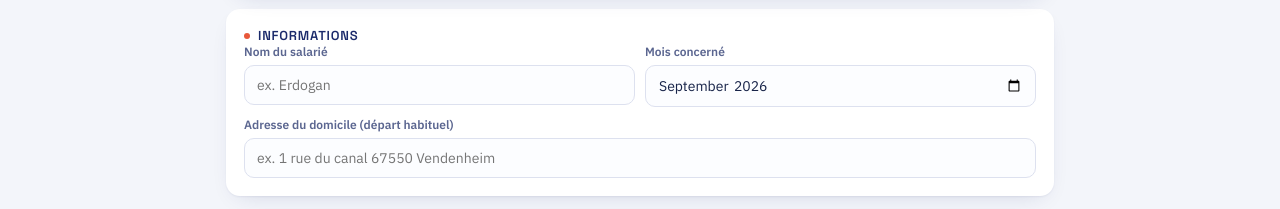
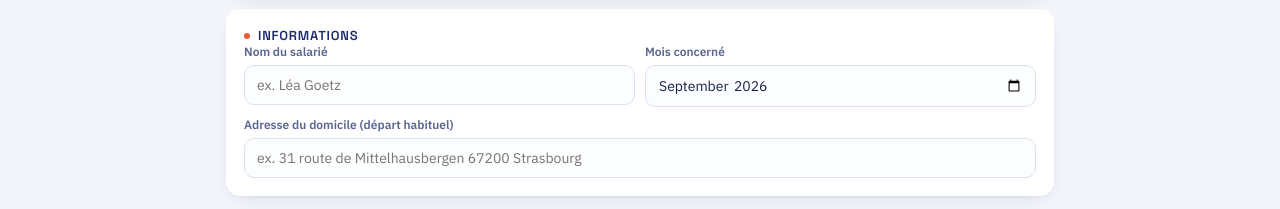
Before and after one commit to leagoetz68-rgb/aidaux_km, a website: page index.html in a window 1280 px wide. Shown: the part 210-419 px from the top of the page. Drawn offline with Linux system fonts and the light colour scheme.

Commit message:
Update index.html

```diff
--- a/index.html
+++ b/index.html
@@ -408,7 +408,7 @@
       <div class="field-row">
         <div class="field">
           <label for="salarie">Nom du salarié</label>
-          <input type="text" id="salarie" placeholder="ex. Erdogan">
+          <input type="text" id="salarie" placeholder="ex. Léa Goetz">
         </div>
         <div class="field">
           <label for="mois">Mois concerné</label>
@@ -418,7 +418,7 @@
       <div class="field-row" style="margin-top:10px;">
         <div class="field">
           <label for="domicile">Adresse du domicile (départ habituel)</label>
-          <input type="text" id="domicile" placeholder="ex. 1 rue du canal 67550 Vendenheim">
+          <input type="text" id="domicile" placeholder="ex. 31 route de Mittelhausbergen 67200 Strasbourg">
         </div>
       </div>
     </div>
```
